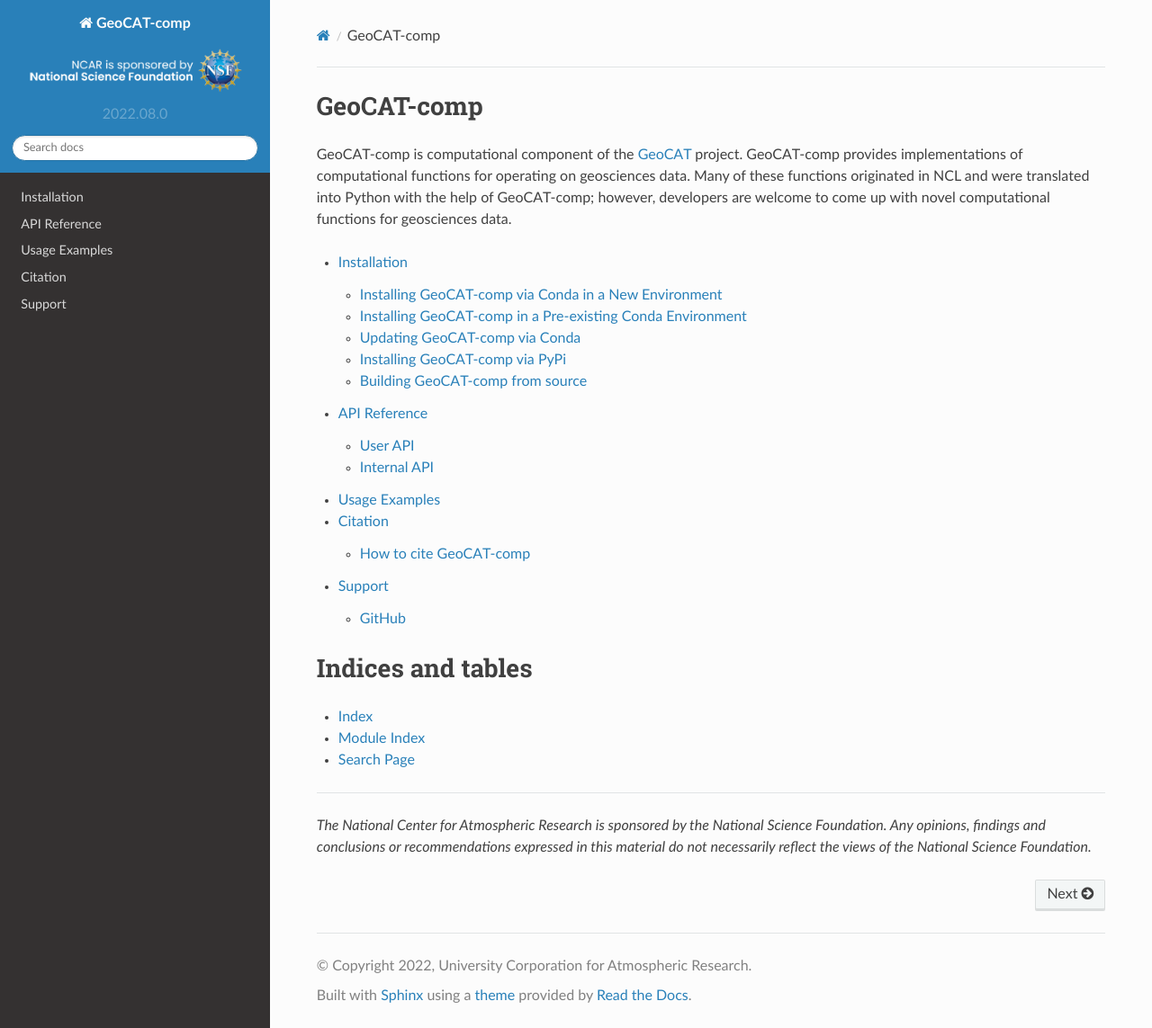
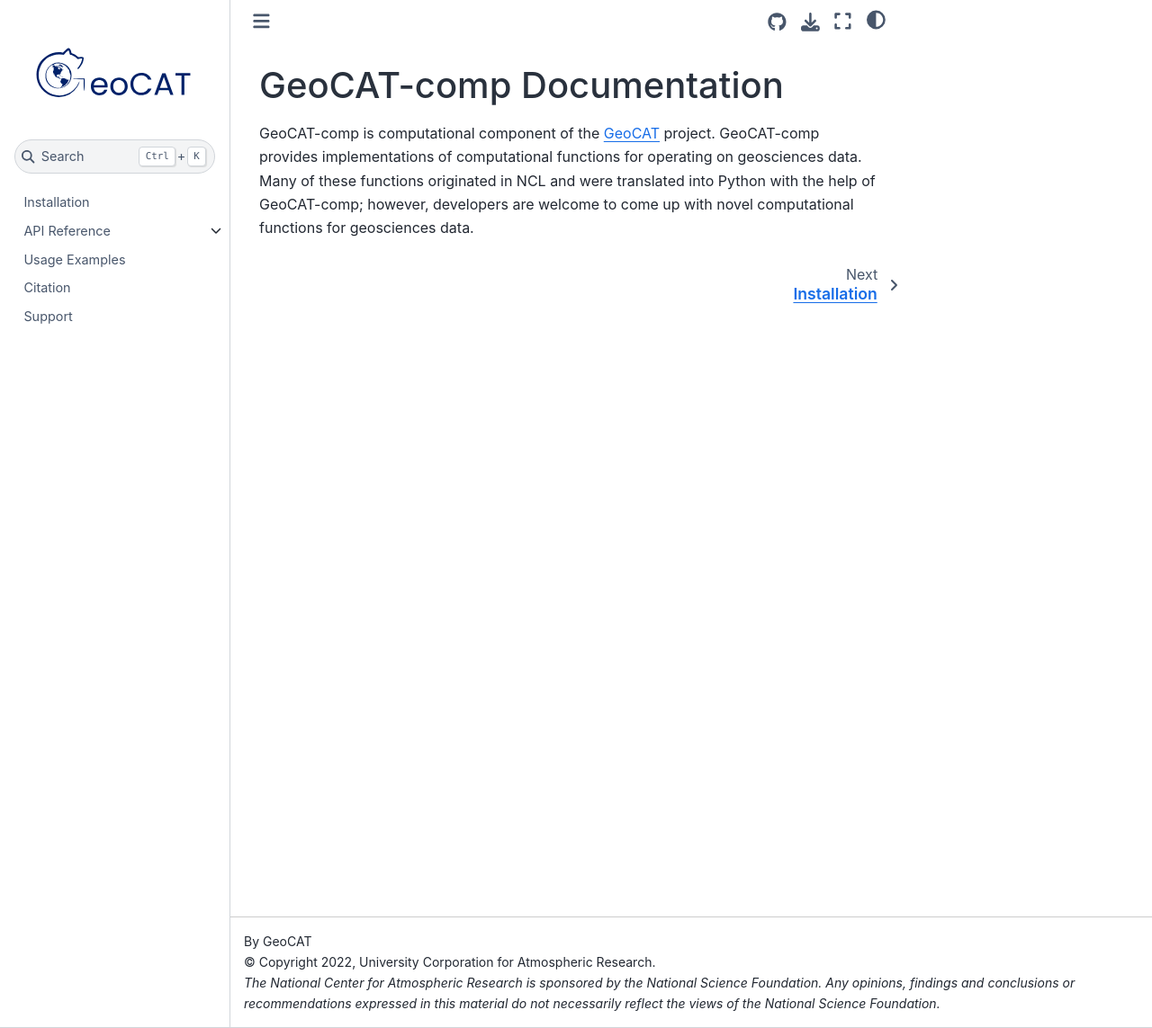
Before and after one commit to NCAR/geocat-comp, a Sphinx documentation site: the page built from docs/index.rst, in a window 1280 px wide and 1143 px high. Shown: the whole window at 90% size. Built offline with Sphinx 7.4.7 and the Sphinx Book theme 1.1.4, drawn with Linux system fonts in a browser that asks for light colours; some of the changed lines change nothing that is shown.

Commit message:
basic formatting

```diff
--- a/docs/conf.py
+++ b/docs/conf.py
@@ -14,6 +14,9 @@
 
 import os
 import sys
+
+sys.path.insert(0,
+                os.path.abspath('../'))  # Source code dir relative to this file
 
 import geocat.comp
 
@@ -47,8 +50,14 @@
 # extensions coming with Sphinx (named 'sphinx.ext.*') or your custom
 # ones.
 extensions = [
-    'sphinx.ext.autodoc', 'sphinx.ext.napoleon', 'sphinx.ext.autosummary',
-    'sphinx.ext.intersphinx', 'sphinx.ext.mathjax'
+    'sphinx.ext.autodoc',
+    'sphinx.ext.napoleon',
+    'sphinx.ext.autosummary',
+    'sphinx.ext.intersphinx',
+    'sphinx.ext.mathjax',
+    'myst_nb',
+    "sphinx_design",
+    "nbsphinx",
 ]
 
 #mathjax_path = "https://cdnjs.cloudflare.com/ajax/libs/mathjax/2.7.5/MathJax.js?config=TeX-MML-AM_CHTML"
@@ -56,7 +65,7 @@
 intersphinx_mapping = {
     'dask': ('https://docs.dask.org/en/latest/', None),
     'python': ('http://docs.python.org/3/', None),
-    'numpy': ('http://docs.scipy.org/doc/numpy/', None),
+    'numpy': ("https://numpy.org/doc/stable", None),
     'scipy': ('https://docs.scipy.org/doc/scipy/reference/', None),
     'xarray': ('http://xarray.pydata.org/en/stable/', None),
     'pint': ('https://pint.readthedocs.io/en/stable/', None),
@@ -73,7 +82,11 @@
 # The suffix(es) of source filenames.
 # You can specify multiple suffix as a list of string:
 # source_suffix = ['.rst', '.md']
-source_suffix = '.rst'
+source_suffix = {
+    '.rst': 'restructuredtext',
+    '.ipynb': 'myst-nb',
+    '.myst': 'myst-nb',
+}
 
 # The encoding of source files.
 #source_encoding = 'utf-8-sig'
@@ -111,7 +124,7 @@
 #
 # This is also used if you do content translation via gettext catalogs.
 # Usually you set "language" from the command line for these cases.
-language = None
+language = "en"
 
 # There are two options for replacing |today|: either, you set today to some
 # non-false value, then it is used:
@@ -156,19 +169,28 @@
 # The theme to use for HTML and HTML Help pages.  See the documentation for
 # a list of builtin themes.
 
-on_rtd = os.environ.get('READTHEDOCS') == 'True'
-if on_rtd:
-    html_theme = 'default'
-else:
-    import sphinx_rtd_theme
-    html_theme = 'sphinx_rtd_theme'
-    html_theme_path = [sphinx_rtd_theme.get_html_theme_path()]
-#html_theme = 'alabaster'
+html_theme = "sphinx_book_theme"
+html_title = ""
+
+autosummary_imported_members = True
 
 # Theme options are theme-specific and customize the look and feel of a theme
 # further.  For a list of options available for each theme, see the
 # documentation.
-#html_theme_options = {}
+html_theme_options = dict(
+    # analytics_id=''  this is configured in rtfd.io
+    # canonical_url="",
+    repository_url="https://github.com/NCAR/geocat-comp",
+    repository_branch="main",
+    path_to_docs="docs",
+    use_edit_page_button=True,
+    use_repository_button=True,
+    use_issues_button=True,
+    home_page_in_toc=False,
+    navbar_footer_text="",
+    extra_footer=
+    "<em>The National Center for Atmospheric Research is sponsored by the National Science Foundation. Any opinions, findings and conclusions or recommendations expressed in this material do not necessarily reflect the views of the National Science Foundation.</em>",
+)
 
 # Add any paths that contain custom themes here, relative to this directory.
 #html_theme_path = []
@@ -182,12 +204,12 @@
 
 # The name of an image file (relative to this directory) to place at the top
 # of the sidebar.
-html_logo = '_static/images/nsf.png'
+html_logo = '_static/images/logos/GeoCAT_long.svg'
 
 # The name of an image file (relative to this directory) to use as a favicon of
 # the docs.  This file should be a Windows icon file (.ico) being 16x16 or 32x32
 # pixels large.
-#html_favicon = None
+html_favicon = '_static/images/logos/GeoCAT_square.svg'
 
 # Add any paths that contain custom static files (such as style sheets) here,
 # relative to this directory. They are copied after the builtin static files,
--- a/docs/index.rst
+++ b/docs/index.rst
@@ -2,6 +2,8 @@
    sphinx-quickstart on Mon Aug 19 14:29:04 2019.
    You can adapt this file completely to your liking, but it should at least
    contain the root `toctree` directive.
+
+.. module:: geocat.comp
 
 .. meta::
    :description: GeoCAT-comp Python module
@@ -22,8 +24,8 @@
 .. |
 .. |
 
-GeoCAT-comp
-===========
+GeoCAT-comp Documentation
+=========================
 
 GeoCAT-comp is computational component of the `GeoCAT <https://geocat.ucar.edu/>`_
 project. GeoCAT-comp provides implementations of computational functions for operating
@@ -33,25 +35,10 @@
 
 .. toctree::
    :maxdepth: 2
+   :hidden:
 
    ./installation
    ./api
    ./examples
    ./citation
    ./support
-
-
-Indices and tables
-==================
-
-* :ref:`genindex`
-* :ref:`modindex`
-* :ref:`search`
-
-
---------------------
-
-*The National Center for Atmospheric Research is sponsored by the National
-Science Foundation. Any opinions, findings and conclusions or recommendations
-expressed in this material do not necessarily reflect the views of the
-National Science Foundation.*
```
Also changed, not shown: .readthedocs.yml, docs/_static/images/logos/GeoCAT_long.svg (added), docs/_static/images/logos/GeoCAT_square.svg (added), docs/_static/images/logos/nsf.png (renamed from docs/_static/images/nsf.png).
